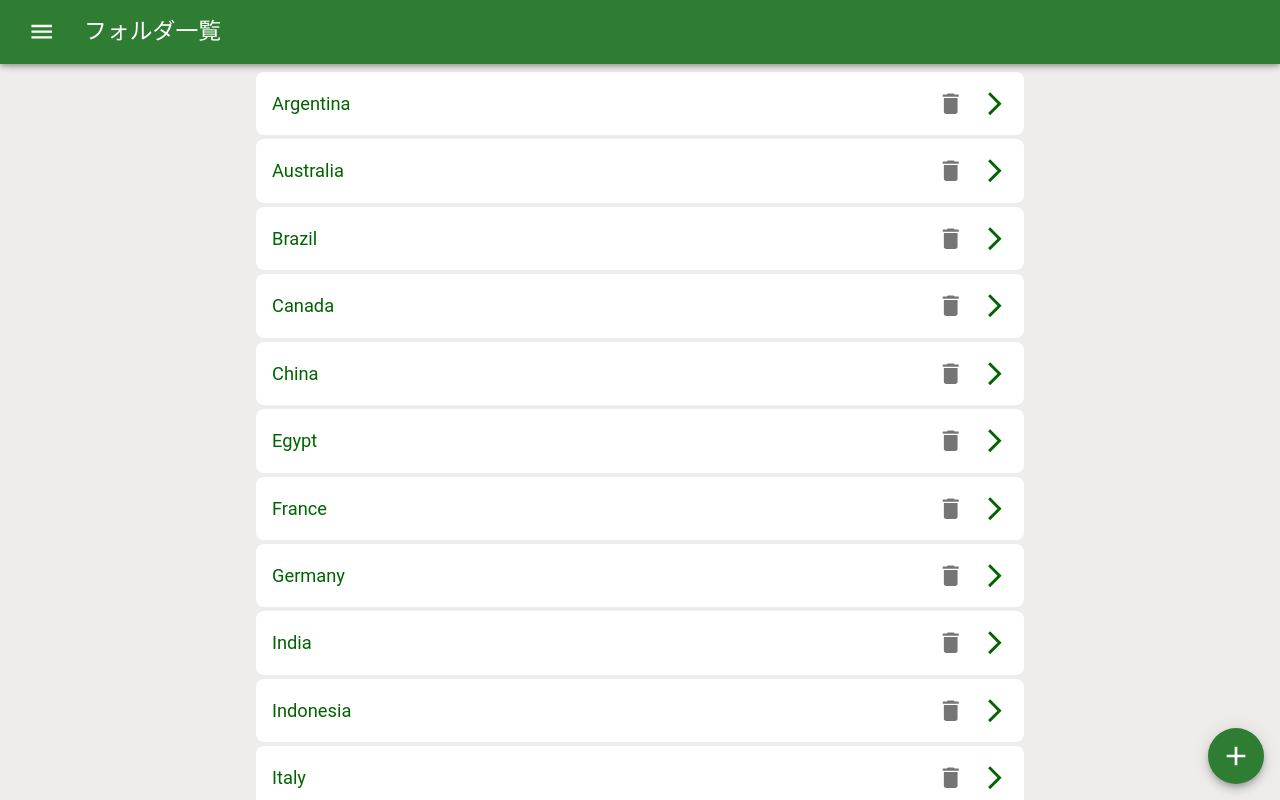
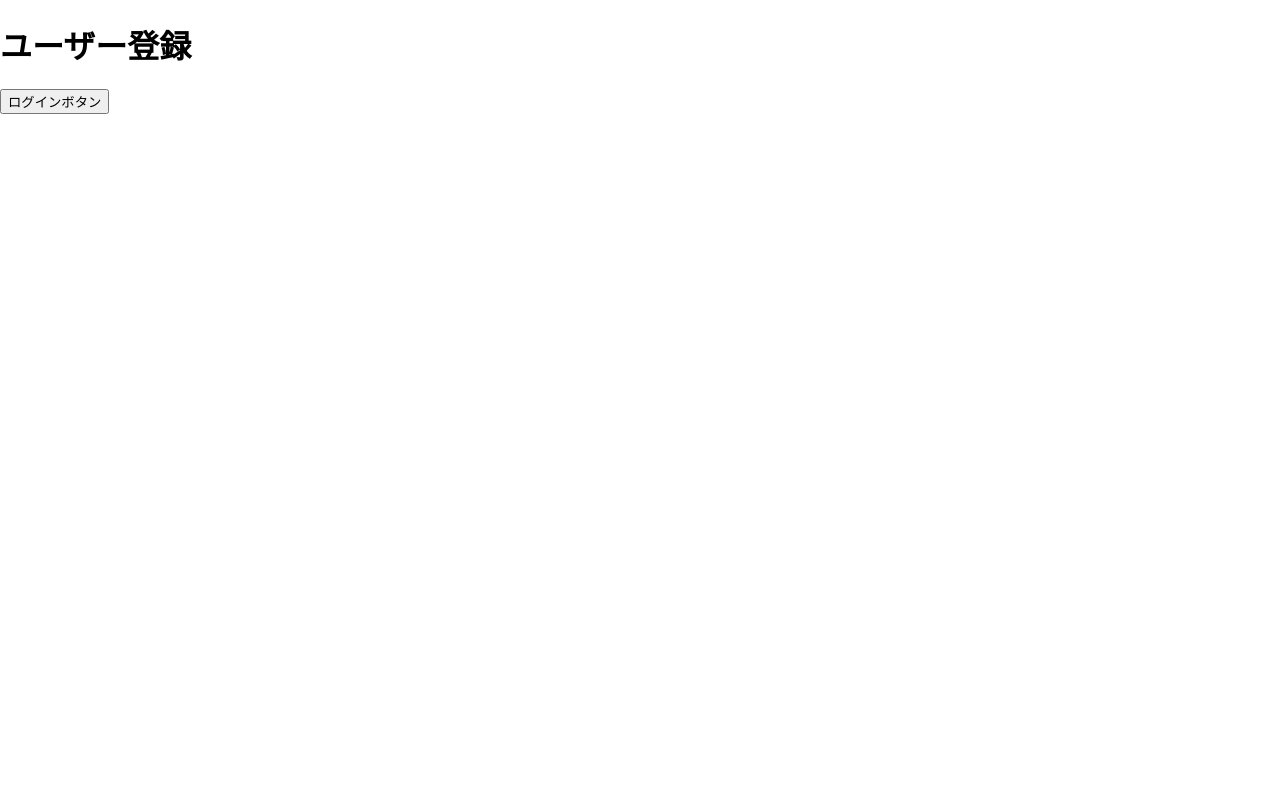
Before and after one commit to Ferret-Missle/task-app-03, a React (Vite) app: page / in a window 1280 px wide. Shown: the top 800 px of the page. Built offline with nearby package versions, Linux system fonts and the light colour scheme.

Commit message:
20241230

```diff
--- a/package.json
+++ b/package.json
@@ -16,6 +16,7 @@
     "@mui/icons-material": "^6.2.1",
     "@mui/material": "^6.2.1",
     "firebase": "^11.1.0",
+    "firebase-tools": "^13.29.1",
     "react": "^18.3.1",
     "react-dom": "^18.3.1",
     "react-router-dom": "^7.1.0",
--- a/src/app.tsx
+++ b/src/app.tsx
@@ -2,6 +2,7 @@ import { BrowserRouter, Route, Routes } from "react-router-dom";
 import { RecoilRoot } from "recoil";
 import { ShowGroupList } from "./pages/groupList";
 import { ShowTaskList } from "./pages/taskList";
+import { ShowAuth } from "./pages/login";
 
 //タスクオブジェクト定義
 export type taskInfo = {
@@ -18,7 +19,8 @@ export function App() {
     <RecoilRoot>
       <BrowserRouter>
         <Routes>
-          <Route path="/" element={<ShowGroupList />} />
+          <Route path="/" element={<ShowAuth/>}/>
+          <Route path="/groups/" element={<ShowGroupList />} />
           <Route path="/:groupName" element={<ShowTaskList />} />
         </Routes>
       </BrowserRouter>
--- a/src/pages/groupList.tsx
+++ b/src/pages/groupList.tsx
@@ -12,6 +12,7 @@ import { theme } from '../components/theme';
 import { ShowFAB } from '../components/fab';
 import ArrowForwardIosIcon from '@mui/icons-material/ArrowForwardIos';
 import DeleteIcon from '@mui/icons-material/Delete';
+
 export const ShowGroupList = () => {
   //画面遷移
   const navi=useNavigate();
@@ -32,7 +33,6 @@ export const ShowGroupList = () => {
       <List sx={{bgcolor:theme.palette.primary.dark}}>
         {groups.sort().map((group) =>
           <ListItem sx={{
-            // border: "1px solid",
             borderRadius: "8px",
             borderColor: theme.palette.primary.main,
             bgcolor: "white",
--- /dev/null
+++ b/src/pages/login.tsx
@@ -0,0 +1,14 @@
+import { useNavigate } from "react-router-dom";
+
+export const ShowAuth = () => {
+  //画面遷移
+  const navi=useNavigate();
+  const handleClick = (url: string) => navi(url);
+
+  return (
+    <>
+      <h1>ユーザー登録</h1>
+      <button onClick={()=>handleClick("/groups")}>ログインボタン</button>
+    </>
+      );
+}
--- a/src/pages/taskList.tsx
+++ b/src/pages/taskList.tsx
@@ -33,7 +33,6 @@ export const ShowTaskList = () => {
       <List sx={{bgcolor:theme.palette.primary.dark}}>
         {tasks.map((task) =>
           <ListItem sx={{
-            // border: "1px solid",
             borderRadius: "8px",
             borderColor: theme.palette.primary.main,
             bgcolor: "white",
--- a/tsconfig.node.json
+++ b/tsconfig.node.json
@@ -2,7 +2,7 @@
   "compilerOptions": {
     "tsBuildInfoFile": "./node_modules/.tmp/tsconfig.node.tsbuildinfo",
     "target": "ES2022",
-    "lib": ["ES2023"],
+    "lib": ["ES2022"],
     "module": "ESNext",
     "skipLibCheck": true,
 
```
Also changed, not shown: src/main.tsx (+11 -0 lines), 2 other files (tests, documents, lock files or other folders).
